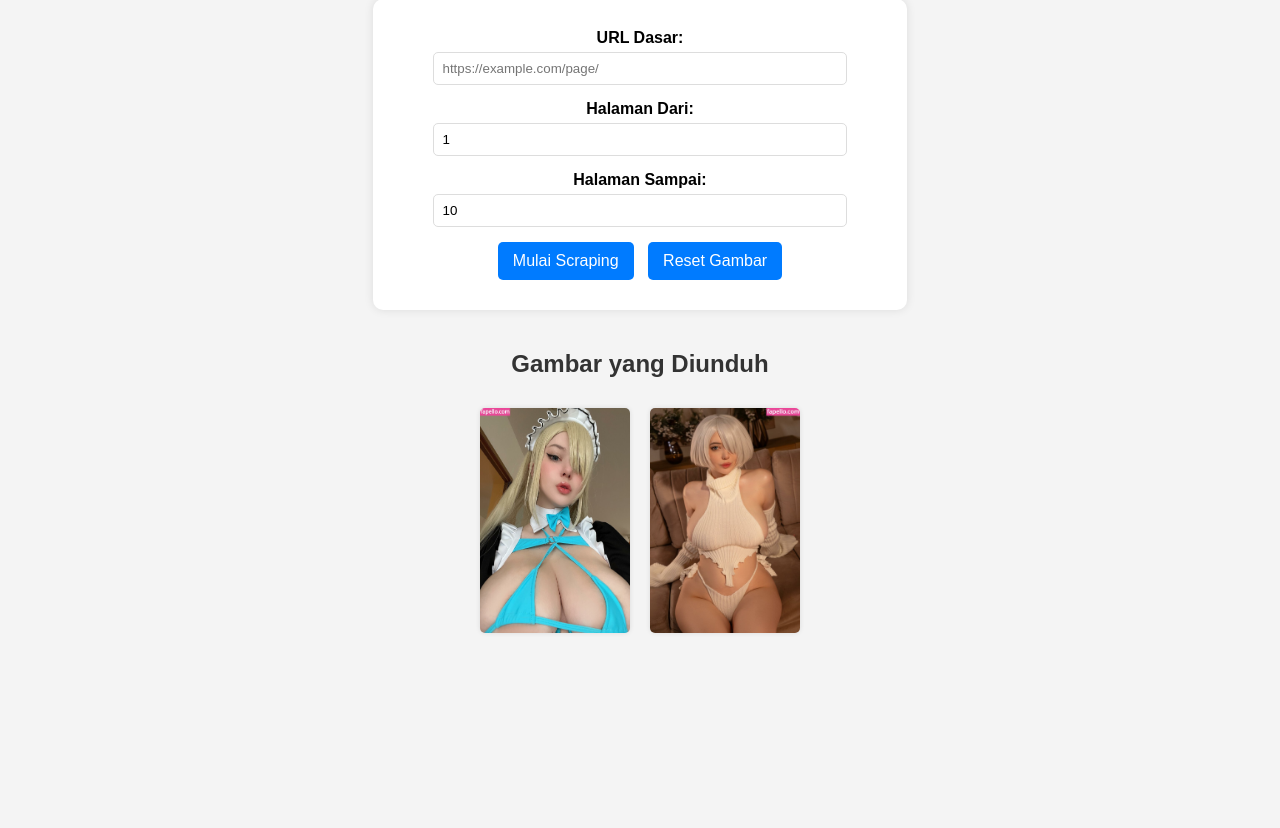
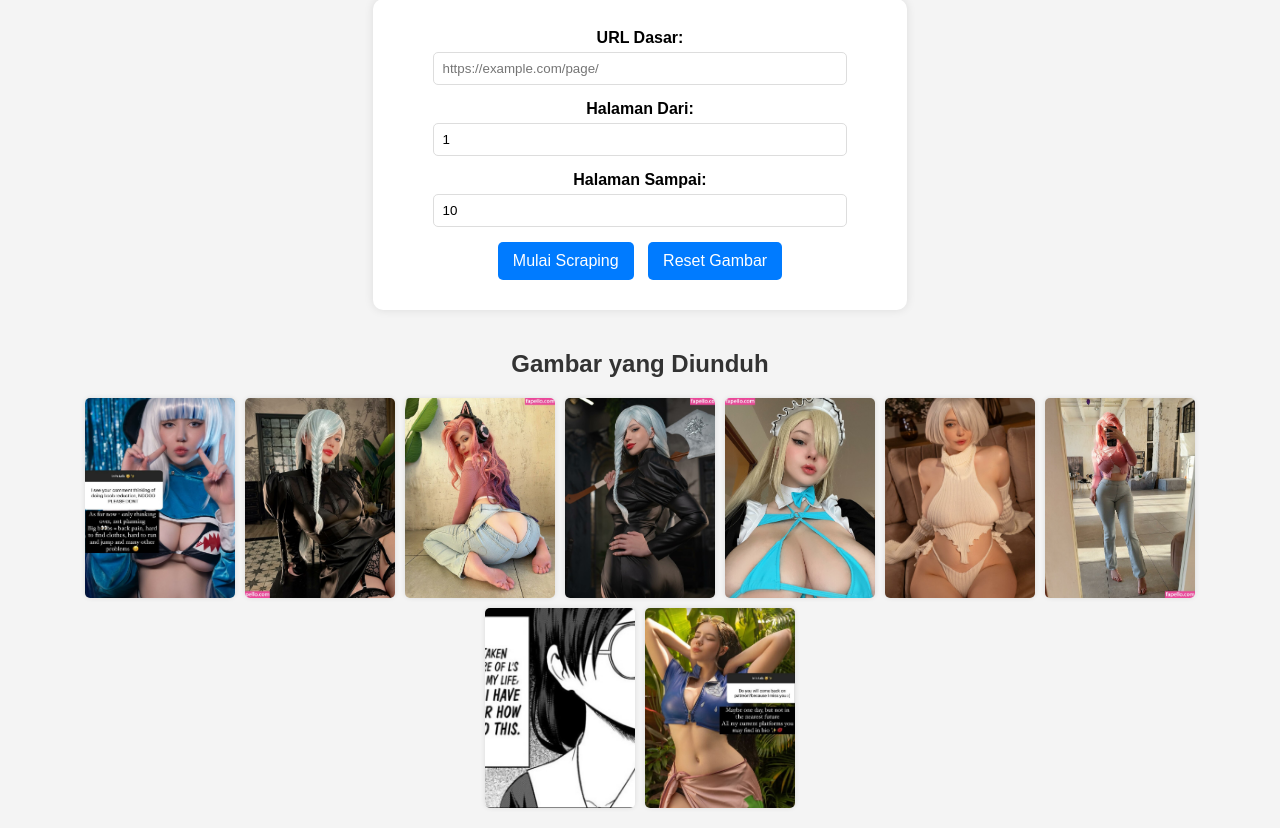
Before and after one commit to fhebriantz/image_scraper, a Flask app: page / in a window 1280 px wide. Shown: the part 81-909 px from the top of the page. Before the commit the page ends 714 px from the top, so only its background shows below. Run offline with Flask 3, Linux system fonts and the light colour scheme.

Commit message:
without alert reset

```diff
--- a/static/style.css
+++ b/static/style.css
@@ -53,12 +53,17 @@ button:hover {
     flex-wrap: wrap;
     justify-content: center;
     margin-top: 20px;
+    gap: 10px;
 }
 
 #imageGallery img {
     width: 150px;
-    height: auto;
-    margin: 10px;
+    height: 200px;
+    /* Tentukan ukuran agar seragam */
+    object-fit: cover;
+    /* Mencegah stretch, hanya menampilkan bagian yang muat */
+    overflow: hidden;
+    /* Menyembunyikan bagian yang tidak sesuai */
     border-radius: 5px;
     box-shadow: 0px 0px 5px rgba(0, 0, 0, 0.1);
     transition: transform 0.2s;
--- a/templates/index.html
+++ b/templates/index.html
@@ -37,7 +37,7 @@
             fetch("/reset", { method: "POST" })
                 .then(response => response.json())
                 .then(data => {
-                    alert(data.message);
+                    // alert(data.message);
                     location.reload();
                 });
         });
```
Also changed, not shown: static/images/image_10_0.jpg (added), static/images/image_3_0.jpg (added), static/images/image_4_0.jpg (added), static/images/image_6_0.jpg (added), static/images/image_7_0.jpg (added), static/images/image_8_0.jpg (added), static/images/image_9_0.jpg (added).
